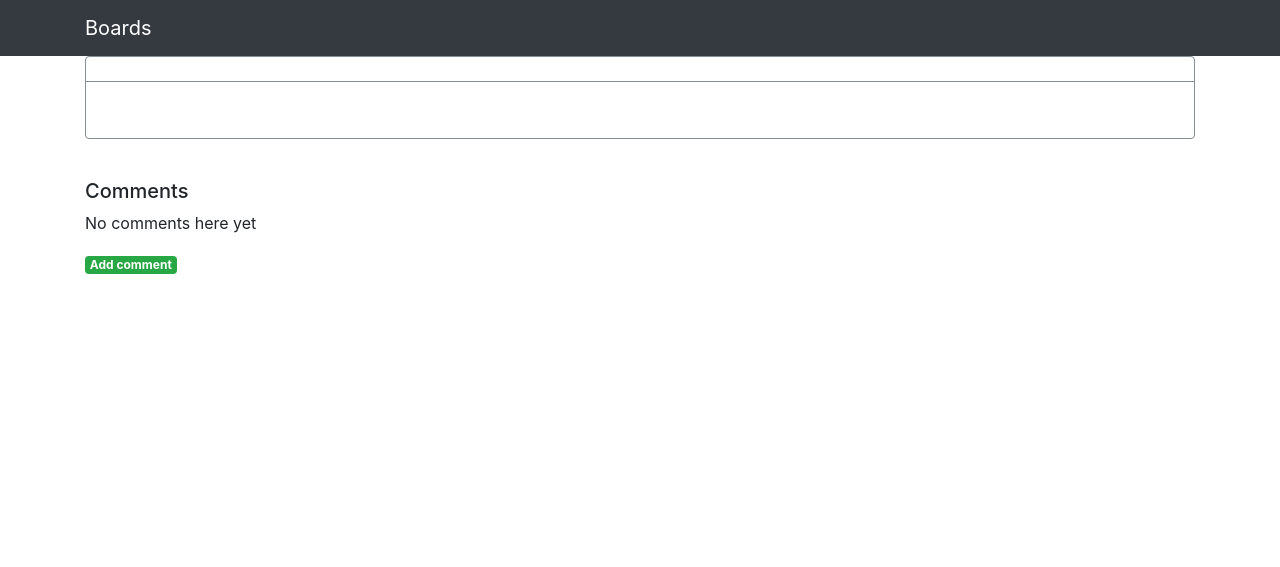
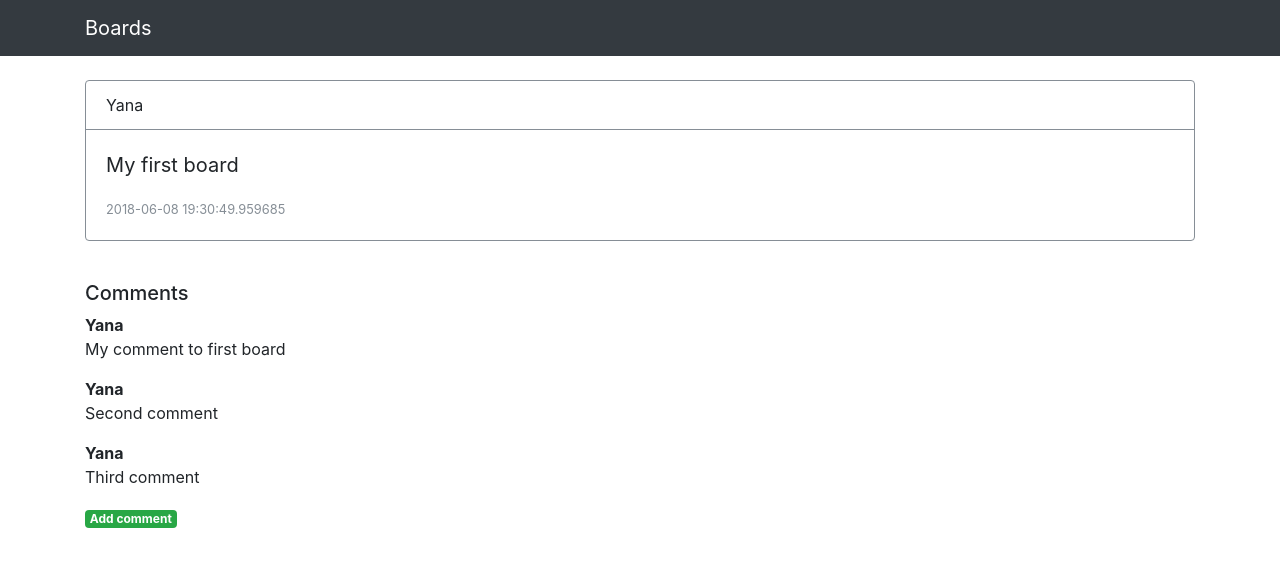
Before and after one commit to Abalmaz/Board_flask, a Flask app: template app/templates/view_board.html in a window 1280 px wide. Shown: the top 567 px of the page. Run offline with Flask 2, Linux system fonts and the light colour scheme; the template is opened without the code that fills it: values that come from a table or form of the project are taken from there, others are empty; data comes from the database, SQL or seed files in the repository; parts of the project's set-up code (start-up, migrations or seed data) failed here and were passed over; some libraries are stand-ins or nearby versions.

Commit message:
Add comments to board

```diff
--- a/app/routes.py
+++ b/app/routes.py
@@ -1,13 +1,48 @@
-from flask import render_template, session, redirect, request
-from app import app
+from flask import render_template, session, redirect, request, url_for
+from app import app, db
 from app.extention import login_required
-from app.models import User
+from app.models import User, Board, Comment
 
 @app.route('/')
 @login_required
 def index():
-	user = {'username': 'Jane'}
-	return render_template('index.html', title='Home', user=user)
+	boards = Board.query.all()
+	return render_template('index.html', boards=boards)
+
+
+@app.route('/new_board', methods=["GET","POST"])
+@login_required
+def new_board():
+    if request.method == "POST":
+
+        board = Board(board_name=request.form.get("board_name"), user_id=session["user_id"])
+        db.session.add(board)
+        db.session.commit()
+        return redirect("/")
+    else:
+        return render_template("new_board.html")
+
+
+@app.route('/<board_id>', methods=["GET"])
+@login_required
+def view_board(board_id):
+	board = Board.query.filter_by(id=board_id).first_or_404()
+	comments = board.comments
+	return render_template("view_board.html", board=board, comments=comments)
+
+
+@app.route('/<board_id>/add_comment', methods=["GET", "POST"])
+@login_required
+def add_comment(board_id):
+	if request.method == "POST":
+		comment = Comment(text=request.form.get("comment_text"), user_id=session["user_id"], board_id=board_id)
+		db.session.add(comment)
+		db.session.commit()
+		return redirect('/%s' % board_id)
+	else:
+		return render_template("add_comment.html")
+
+
 
 
 @app.route("/login", methods=["GET", "POST"])
@@ -22,7 +57,7 @@ def login():
         user = User.query.filter_by(username=request.form.get("username")).first()
 
         if user is None or not user.check_pass(request.form.get("password")):
-            return apology("invalid username and/or password", code=403)
+            return redirect(url_for('login'))
 
         # Remember which user has logged in
         session["user_id"] = user.id
@@ -40,13 +75,15 @@ def register():
     if request.method == "POST":
 
         user = User(username=request.form.get("username"))
-        user.set_password(request.form.get("password"))
-        db.sessionadd(user)
+        user.set_pass(request.form.get("password"))
+        db.session.add(user)
         db.session.commit()
 
-        session["user_id"] = result
-
-        return redirect("/")
+        return redirect("/login")
 
     else:
         return render_template("register.html")
+
+@app.rout("/logout")
+def logout():
+	pass
--- a/app/templates/index.html
+++ b/app/templates/index.html
@@ -3,11 +3,11 @@
 
 	<div class="container">
 		<div class="mb-4">
-    		<a href="/new" class="btn btn-success">New Board</a>
+    		<a href="/new_board" class="btn btn-success">New Board</a>
   		</div>
 		<ul class="list-group">
-		{% for key, board in boards.items() %}
-			<li class="list-group-item list-group-item-dark"><a class="list-group-item-dark" href="/{{ key }}">{{ board }}</li>
+		{% for board in boards %}
+			<li class="list-group-item list-group-item-dark"><a class="list-group-item-dark" href="/{{ board.id }}">{{ board.board_name }}</li>
 		{% endfor %}
 		</ul>
 	</div>
--- a/app/templates/layout.html
+++ b/app/templates/layout.html
@@ -7,4 +7,5 @@
         <a class="navbar-brand" href="/">Boards</a>
       </div>
     </nav>
+    <br>
   {% block body %}{% endblock %}
--- a/app/templates/view_board.html
+++ b/app/templates/view_board.html
@@ -1,27 +1,27 @@
 {% extends "layout.html" %}
-
+{% block title %}View Board{% endblock %}
 {% block body %}
 	<div class="container">
 		<div class="card border-secondary mb-3">
 		  <div class="card-header bg-transparent border-secondary">
-		    {{ creator }}
+		    {{ board.author.username }}
 		  </div>
 		  <div class="card-body">
 		    <blockquote class="blockquote mb-0">
-		      <p>{{ board_name }}</p>
+		      <p>{{ board.board_name }}</p>
 		    </blockquote>
-		    <footer><small class="text-muted">{{ create_date }}</small></footer>
+		    <footer><small class="text-muted">{{ board.create_date }}</small></footer>
 		  </div>
 		</div>
 		<br>
 		<h5>Comments</h5>
 			{% for comment in comments %}
 		    <div class="comment">
-		        <strong>{{ comment[0] }}</strong>
-		        <p>{{ comment[1] }}</p>
+		        <strong>{{ comment.author.username }}</strong>
+		        <p>{{ comment.text }}</p>
 		    </div>
 		{% else%}
 		    <p>No comments here yet</p>
 		{% endfor %}
-	<a class="badge badge-success" href="{{ board_id }}/add_comment" class="button">Add comment</a>
+	<a class="badge badge-success" href="{{ board.id }}/add_comment" class="button">Add comment</a>
 {% endblock %}
```
Also changed, not shown: app/models.py (+9 -0 lines), app/templates/add_comment.html (+3 -9 lines), app/templates/new_board.html (+3 -6 lines), migrations/versions/6ee85b75ae56_create_table_user_and_board.py (renamed from migrations/versions/d62b7e1e0685_create_table_user_and_board.py, +5 -5 lines), migrations/versions/d51f517ac5cd_add_table_comment.py (added, +39 -0 lines), app/database.db.
